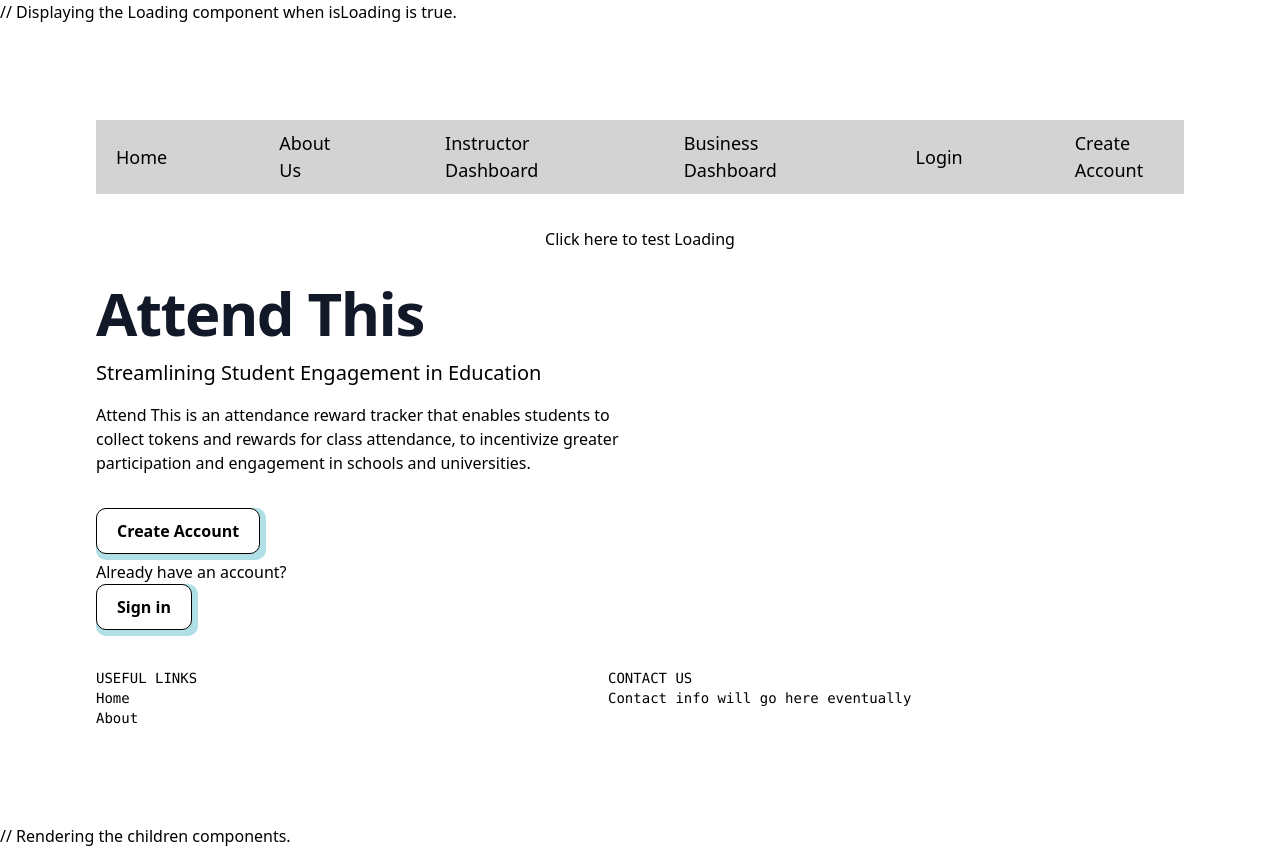
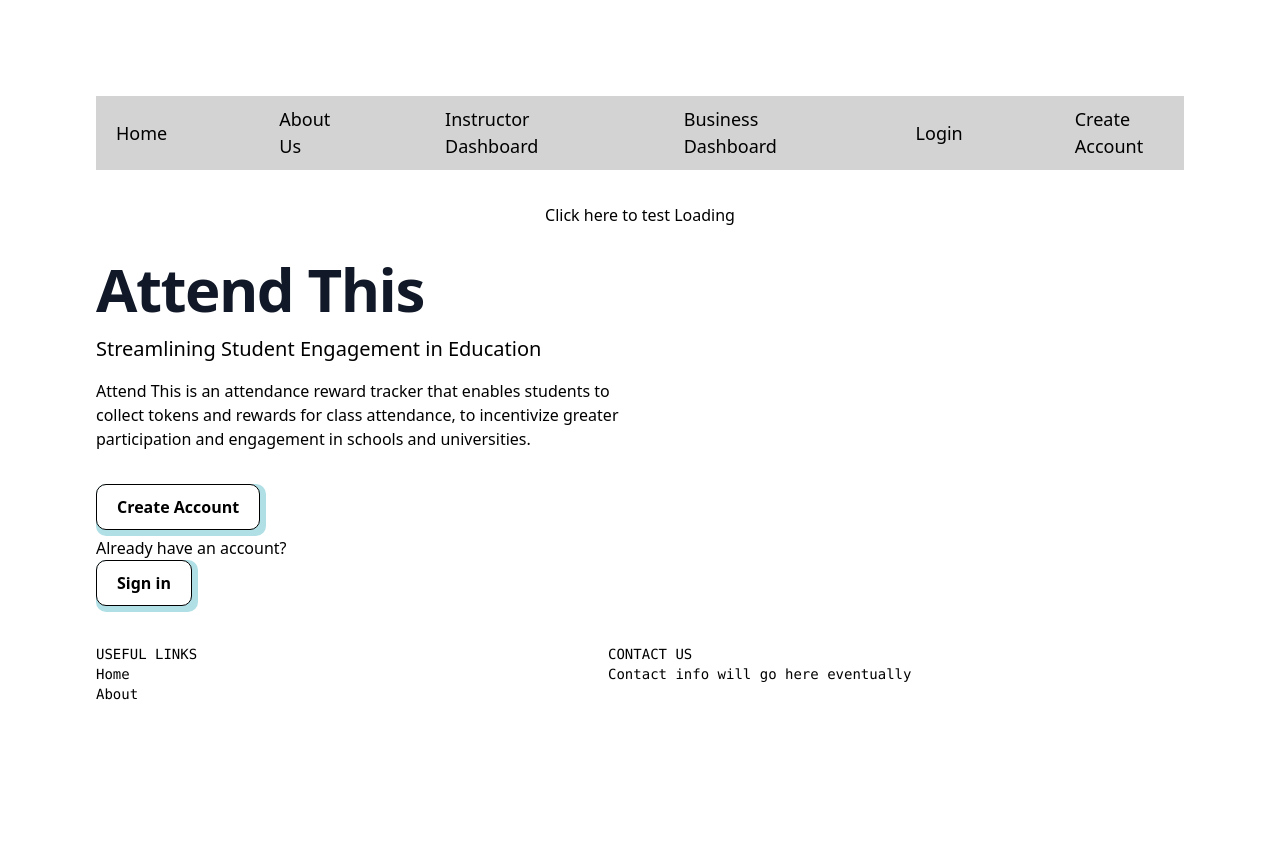
Before and after one commit to EECS-581/attendance-tracker, a Next.js app in the folder packages/website/: page / in a window 1280 px wide. After the commit the page ends 800 px from the top, so only its background shows below. Built offline with nearby package versions, Linux system fonts and the light colour scheme.

Commit message:
fixed random comments showing up in website oops sorry

```diff
--- a/packages/website/src/contexts/LoadingProvider.js
+++ b/packages/website/src/contexts/LoadingProvider.js
@@ -50,9 +50,8 @@ const LoadingProvider = ({ children }) => {
   return (
     // Providing the isLoading state and setIsLoading function to children components.
     <LoadingContext.Provider value={{ isLoading, setIsLoading }}>
-      {isLoading && <Loading />} // Displaying the Loading component when
-      isLoading is true.
-      {children} // Rendering the children components.
+      {isLoading && <Loading />}
+      {children}
     </LoadingContext.Provider>
   );
 };
```
